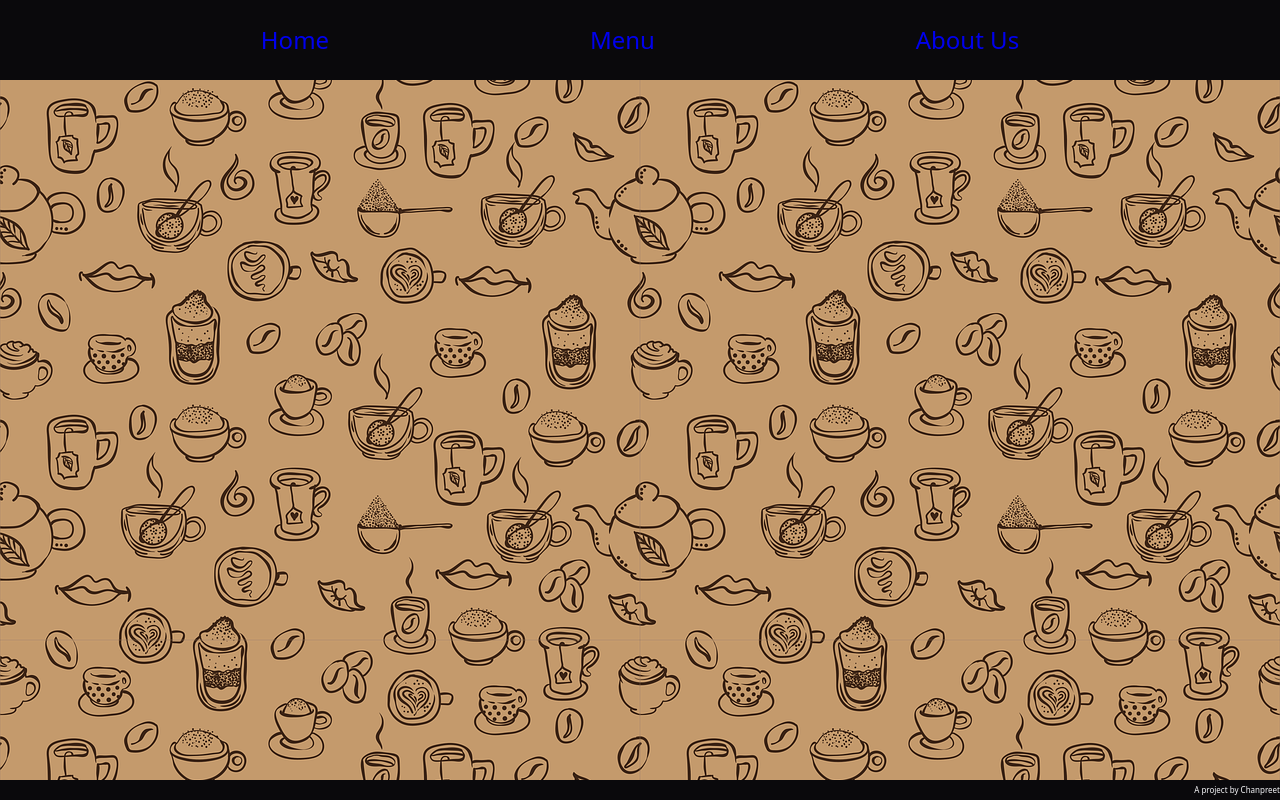
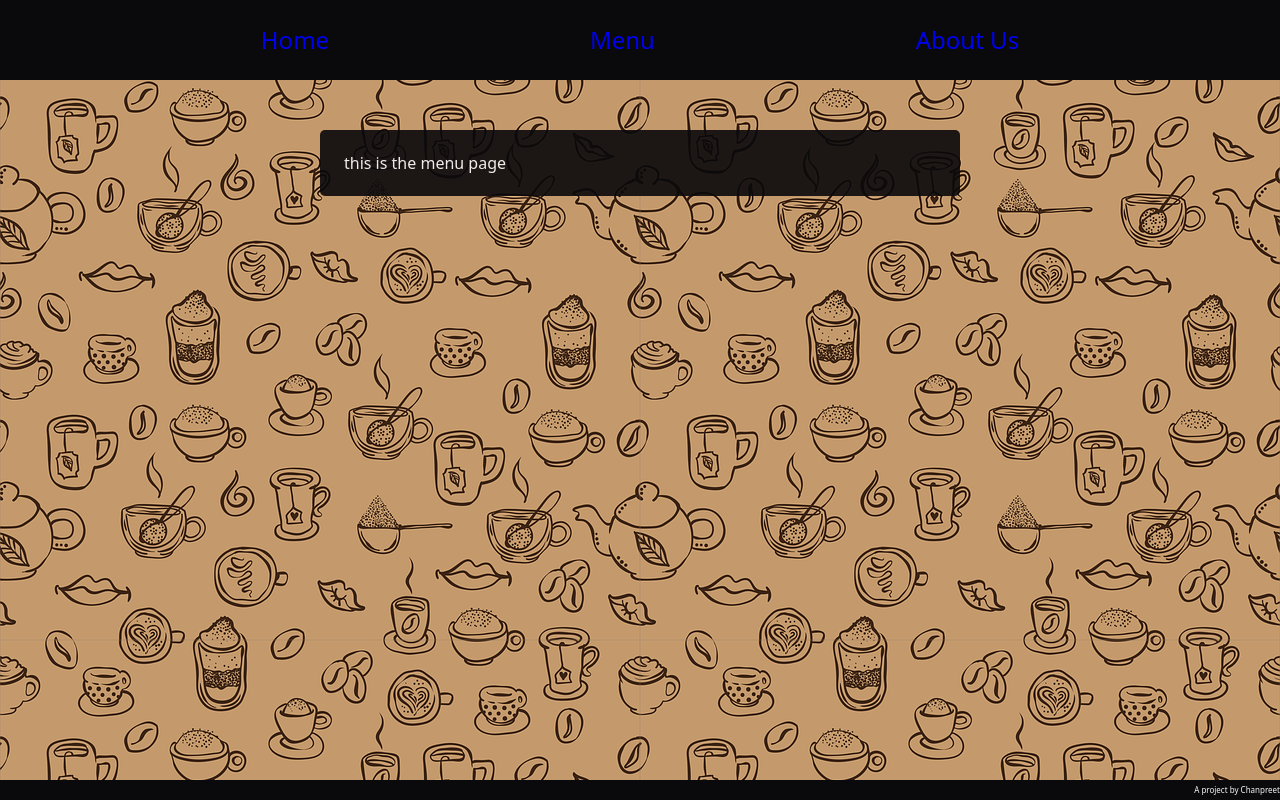
Before and after one commit to chanpreetRatta/restaurant, a website built with webpack: page dist/index.html in a window 1280 px wide. Both pictures are taken after a click on the link "Menu". Built offline with nearby package versions, Linux system fonts and the light colour scheme.

Commit message:
implement tabs

```diff
--- a/src/index.js
+++ b/src/index.js
@@ -34,6 +34,29 @@ function navBar() {
 function main() {
   let main = document.createElement("div");
   main.setAttribute("class", "main");
+
+  let mainMenu = document.createElement("div");
+  mainMenu.appendChild(document.createTextNode("this is the menu page"));
+  setAttribute(mainMenu, {
+    class: "main-menu tab",
+  });
+
+  let mainHome = document.createElement("div");
+  mainHome.appendChild(document.createTextNode("this is the Home page"));
+  setAttribute(mainHome, {
+    class: "main-home tab",
+    style: "display: none",
+  });
+
+  let mainAboutUs = document.createElement("div");
+  mainAboutUs.appendChild(document.createTextNode("this is the About Us page"));
+  setAttribute(mainAboutUs, {
+    class: "main-aboutUs tab",
+    style: "display: none",
+  });
+
+  main.append(mainMenu, mainAboutUs, mainHome);
+
   return main;
 }
 
@@ -55,3 +78,18 @@ function setAttribute(element, attributes) {
 content.appendChild(navBar());
 content.appendChild(main());
 content.appendChild(footer());
+
+function tabs(event) {
+  let ids = ["home", "menu", "aboutUs"];
+  let main = document.querySelector(".main");
+  if (ids.includes(event.target.id)) {
+    main.childNodes.forEach((child) => {
+      child.style.display = "none";
+    });
+    document.getElementsByClassName(
+      `main-${event.target.id}`
+    )[0].style.display = "block";
+  }
+}
+
+content.addEventListener("click", tabs);
--- a/src/style.css
+++ b/src/style.css
@@ -8,6 +8,9 @@
     box-sizing: border-box;
 }
 
+a{
+    text-decoration: none;
+}
 
 
 #content{
@@ -18,9 +21,6 @@
 
 }
 
-a{
-    text-decoration: none;
-}
 
 .nav-bar{
     width: 100%;
@@ -37,6 +37,29 @@ a{
     color: var(--div-font-color);
 }
 
+.main{
+    display: grid;
+    padding-top: 50px;
+    grid-template-rows: auto;
+}
+
+.tab{
+
+    justify-self: center;
+    width: 50%;
+    height: fit-content;
+    padding: 1.5em;
+    background-color: var(--div-background-color);
+    color: var(--div-font-color);
+    opacity: 0.9;
+    border: 1px solid --div-font-color;
+    border-radius: 5px;
+
+}
+
+
+
+
 .footer{
     background-color: var(--div-background-color);
     color: var(--div-font-color);
```
Also changed, not shown: dist/main.js.
